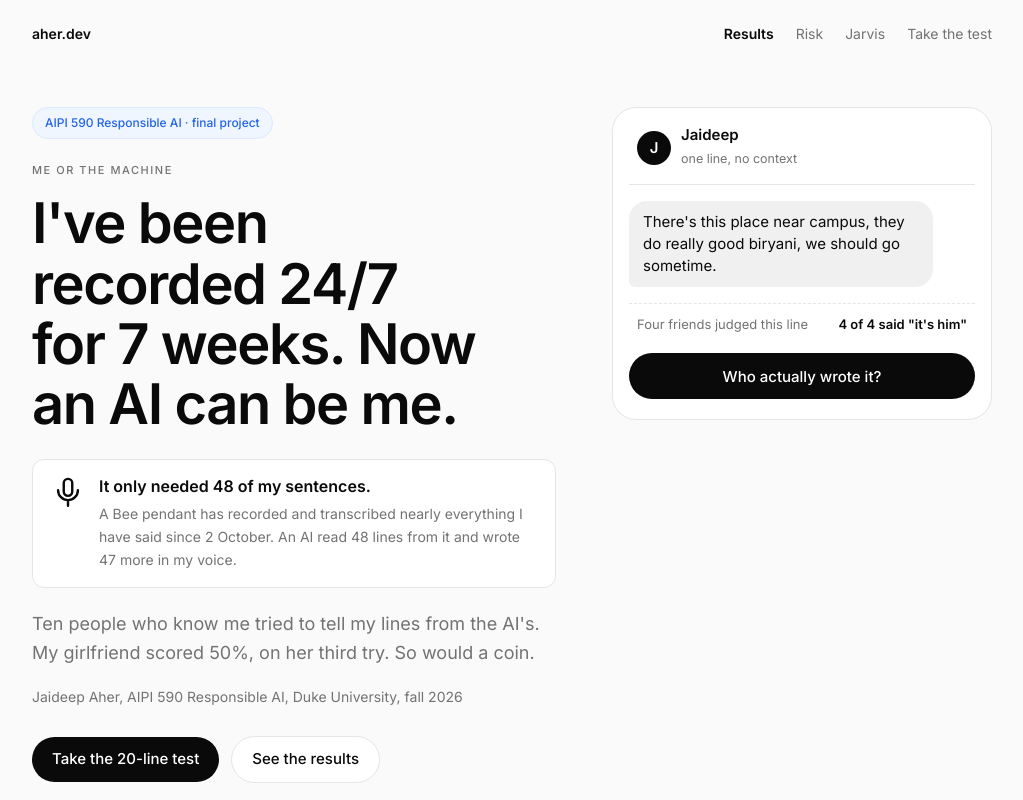
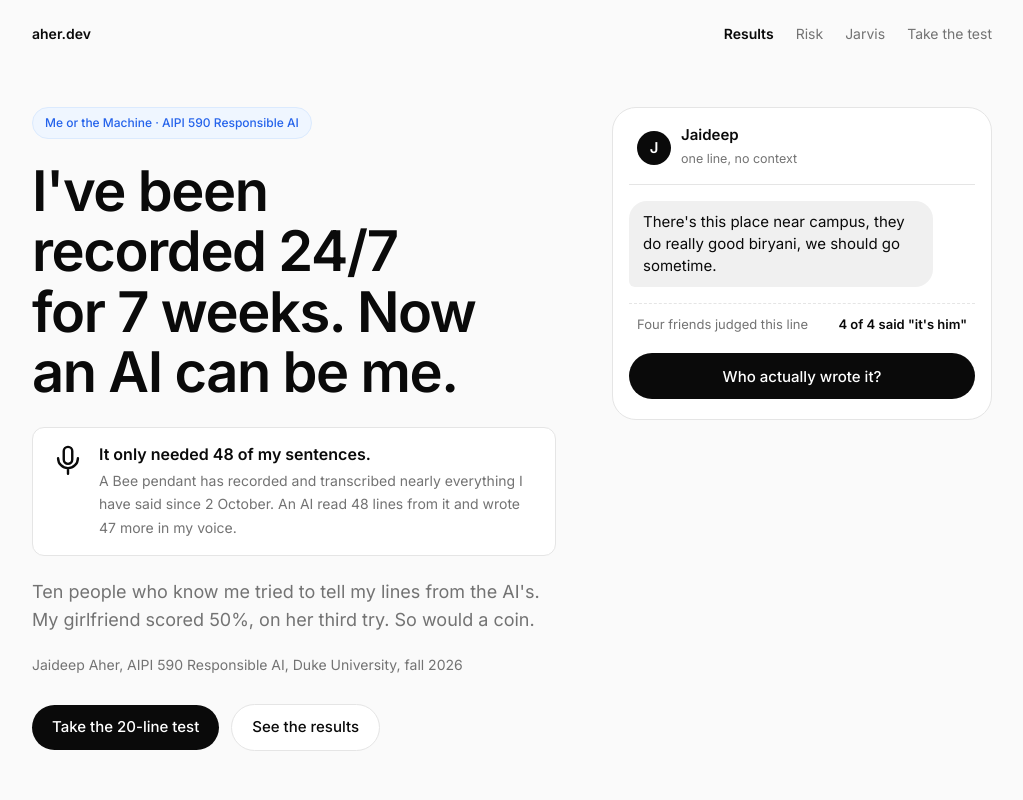
Before and after one commit to jaideep-aher/me-or-the-machine, a plain HTML site: page site/index.html in a window 1280 px wide. Shown: the top 800 px of the page, without its empty margins (128-1151 px from the left). Drawn offline with Linux system fonts and the light colour scheme.

Commit message:
Hero: merge kicker into the pill

```diff
--- a/site/index.html
+++ b/site/index.html
@@ -145,8 +145,7 @@ footer p{max-width:80ch;font-size:13.5px}
 
 <section class="hero split">
   <div>
-    <span class="pill">AIPI 590 Responsible AI · final project</span>
-    <div class="kicker">Me or the Machine</div>
+    <span class="pill">Me or the Machine · AIPI 590 Responsible AI</span>
     <h1>I've been recorded 24/7 for 7 weeks. Now an AI can be me.</h1>
     <div class="pendant"><svg width="34" height="34" viewBox="0 0 24 24" fill="none" stroke="currentColor" stroke-width="1.7" stroke-linecap="round" stroke-linejoin="round" aria-hidden="true" style="flex:none;color:var(--accent)"><rect x="9" y="2" width="6" height="12" rx="3"/><path d="M5 10a7 7 0 0 0 14 0M12 17v4"/></svg><div><b>It only needed 48 of my sentences.</b><p>A Bee pendant has recorded and transcribed nearly everything I have said since 2 October. An AI read 48 lines from it and wrote 47 more in my voice.</p></div></div>
     <p class="lede" style="margin-top:22px">Ten people who know me tried to tell my lines from the AI's. My girlfriend scored 50%, on her third try. So would a coin.</p>
```
Also changed, not shown: site/template.html (+1 -2 lines).
